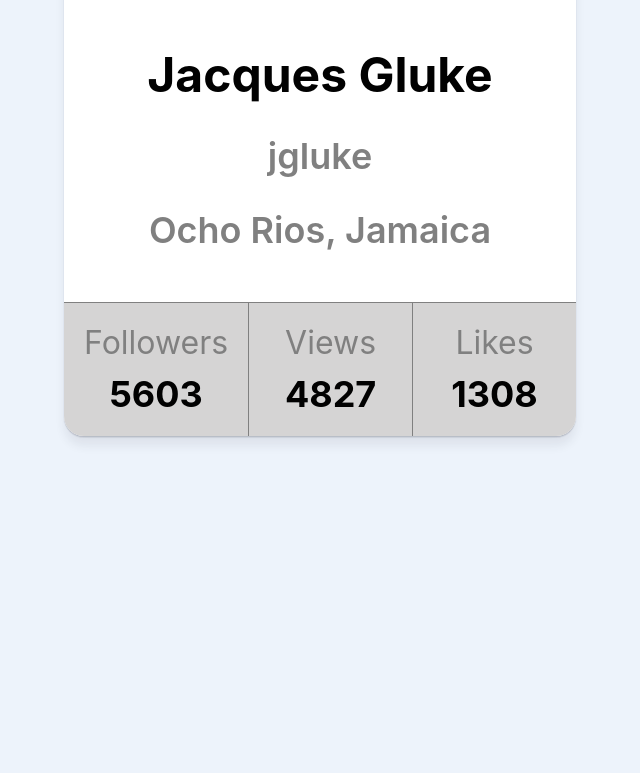
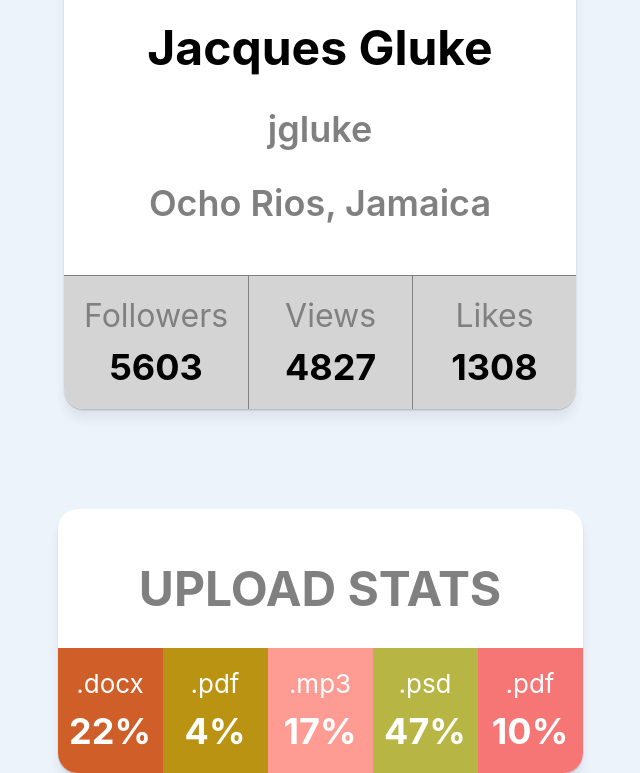
Before and after one commit to vitaliipshenychnyi/goit-react-hw-01-components, a React (Create React App) app: page / in a window 1280 px wide. Shown: the part 338-1111 px from the top of the page, without its empty margins (320-960 px from the left). Before the commit the page ends 800 px from the top, so only its background shows below. Built offline with nearby package versions, Linux system fonts and the light colour scheme.

Commit message:
add Statistic

```diff
--- a/src/components/App.jsx
+++ b/src/components/App.jsx
@@ -1,12 +1,16 @@
 import { Profile } from './profile/Profile';
+import { Statistics } from './statistics/Statistics';
 import user from './profile/user.json';
+import data from './statistics/data.json';
 
 export const App = () => {
   return (
     <div
       style={{
-        height: '100vh',
+        // height: '100vh',
         display: 'flex',
+        flexDirection: 'column',
+        gap: 100,
         justifyContent: 'center',
         alignItems: 'center',
         fontSize: 40,
@@ -22,6 +26,8 @@ export const App = () => {
         views={user.stats.views}
         likes={user.stats.likes}
       />
+
+      <Statistics title={data.title} stats={data} />
     </div>
   );
 };
--- /dev/null
+++ b/src/components/statistics/Statistics.jsx
@@ -0,0 +1,34 @@
+import PropTypes from 'prop-types';
+import css from './Statistics.module.css';
+import { getRandomHexColor } from './randomeColor';
+
+export const Statistics = ({ title, stats }) => {
+  return (
+    <section className={css.statistics}>
+      {title ? (
+        <h2 className={css.title}>{title}</h2>
+      ) : (
+        <h2 className={css.title}>UPLOAD STATS</h2>
+      )}
+
+      <ul className={css.stat_list}>
+        {stats.map(item => (
+          <li style={{ backgroundColor: getRandomHexColor() }} key={item.id}>
+            <span className={css.label}>{item.label}</span>
+            <span className={css.percentage}>{item.percentage}%</span>
+          </li>
+        ))}
+      </ul>
+    </section>
+  );
+};
+
+Statistics.propTypes = {
+  items: PropTypes.arrayOf(
+    PropTypes.shape({
+      id: PropTypes.string.isRequired,
+      label: PropTypes.string.isRequired,
+      percentage: PropTypes.number.isRequired,
+    })
+  ),
+};
--- /dev/null
+++ b/src/components/statistics/Statistics.module.css
@@ -0,0 +1,40 @@
+.statistics {
+  padding-top: 50px;
+  background-color: #fff;
+  border-radius: 20px;
+  overflow: hidden;
+  box-shadow: 0px 10px 10px rgba(46, 47, 66, 0.08),
+    0px 1px 1px rgba(46, 47, 66, 0.16), 0px 2px 1px rgba(46, 47, 66, 0.08);
+}
+
+.title {
+  text-align: center;
+  margin-bottom: 30px;
+  font-size: 48px;
+  font-weight: 700;
+  color: grey;
+}
+
+.stat_list {
+  display: flex;
+}
+
+.stat_list li {
+  display: flex;
+  flex-direction: column;
+  align-items: center;
+  padding: 20px;
+  width: 65px;
+}
+
+.label {
+  margin-bottom: 10px;
+  font-size: 26px;
+  color: #fff;
+}
+
+.percentage {
+  font-size: 36px;
+  font-weight: 700;
+  color: #fff;
+}
--- /dev/null
+++ b/src/components/statistics/data.json
@@ -0,0 +1,7 @@
+[
+  { "id": "id-1", "label": ".docx", "percentage": 22 },
+  { "id": "id-2", "label": ".pdf", "percentage": 4 },
+  { "id": "id-3", "label": ".mp3", "percentage": 17 },
+  { "id": "id-4", "label": ".psd", "percentage": 47 },
+  { "id": "id-5", "label": ".pdf", "percentage": 10 }
+]
--- /dev/null
+++ b/src/components/statistics/randomeColor.js
@@ -0,0 +1,5 @@
+export const getRandomHexColor = () => {
+  return `#${Math.floor(Math.random() * 16777215)
+    .toString(16)
+    .padStart(6, 0)}`;
+};
--- a/src/index.css
+++ b/src/index.css
@@ -15,7 +15,6 @@ code {
     monospace;
 }
 
-
 h1,
 h2,
 h3,
@@ -27,6 +26,7 @@ ul {
 }
 
 ul {
-  padding-left: 0;
+  margin: 0;
+  padding: 0;
   list-style: none;
 }
```
Also changed, not shown: src/components/profile/Profile.jsx (+6 -6 lines).
